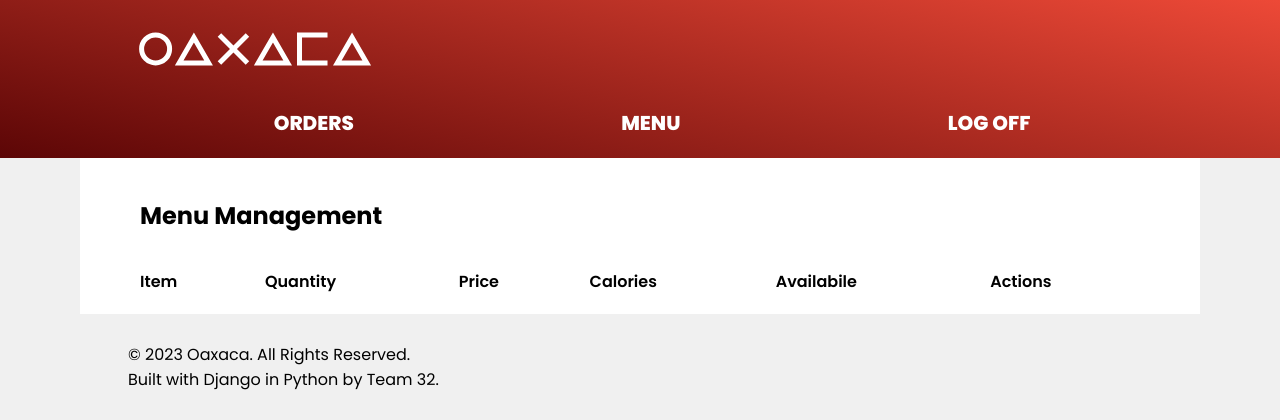
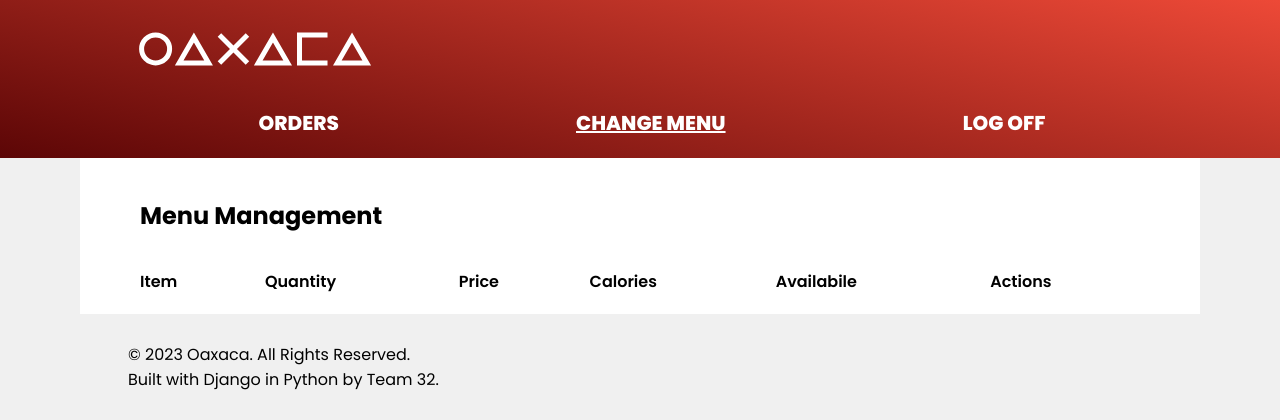
Before and after one commit to swinghin/CS2810-Team-Project-32, a Django app: page /manage/menu/ in a window 1280 px wide. Shown: the top 420 px of the page. Run offline with Django 4.2, Linux system fonts and the light colour scheme; data that the repository does not hold is empty.

Commit message:
Rename "Menu" to "Change Menu", add href to page

```diff
--- a/Oaxaca/restaurant/templates/restaurant/header_staff.html
+++ b/Oaxaca/restaurant/templates/restaurant/header_staff.html
@@ -5,7 +5,7 @@
     <div class="wrap">
         <nav id="oaxaca-menu-bar-nav">
             <a>Orders</a>
-            <a>Menu</a>
+            <a href="{% url 'staff-menu' %}">Change Menu</a>
             <a>Log Off</a>
         </nav>
     </div>
```
